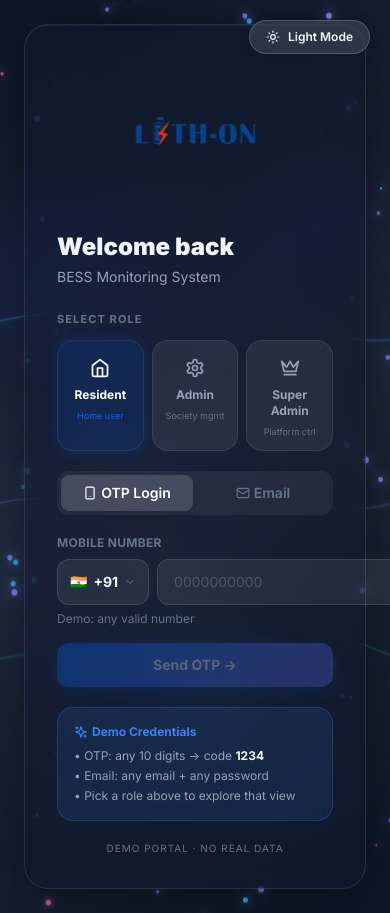
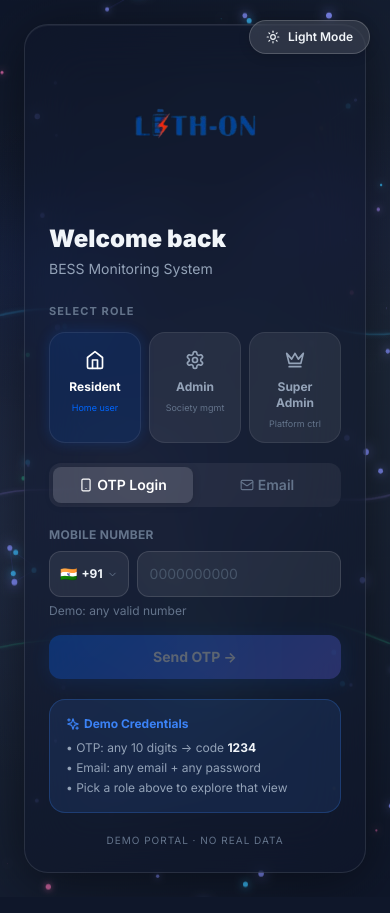
Before and after one commit to KSENGAR1/bess-portal-clean, a React (Vite) app: page / in a window 390 px wide. Built offline with nearby package versions, Linux system fonts and the light colour scheme.

Commit message:
fix: mobile number input overflow on small screens

```diff
--- a/src/pages/LoginPage.jsx
+++ b/src/pages/LoginPage.jsx
@@ -320,7 +320,7 @@ export default function LoginPage({ onLogin, dark, onToggleDark }) {
 
       {/* ── Right panel — glass card form ── */}
       <div className="relative z-10 w-full lg:w-[480px] flex-shrink-0 flex items-center justify-center p-6 lg:p-10">
-        <div className="w-full max-w-sm rounded-3xl p-8 transition-all duration-500"
+        <div className="w-full max-w-sm rounded-3xl p-6 sm:p-8 transition-all duration-500"
              style={{
                background: T.card,
                backdropFilter: 'blur(28px)',
@@ -379,15 +379,15 @@ export default function LoginPage({ onLogin, dark, onToggleDark }) {
                 <form onSubmit={e => { e.preventDefault(); handleSendOTP() }} className="space-y-4">
                   <div>
                     <label className="block text-xs font-bold uppercase tracking-wide mb-2" style={{ color: T.label }}>Mobile Number</label>
-                    <div className="flex gap-2">
+                    <div className="flex gap-2 min-w-0">
                       {/* Country dial code dropdown */}
-                      <div className="relative">
+                      <div className="relative flex-shrink-0">
                         <button type="button" onClick={() => setShowDialDrop(d => !d)}
-                                className="flex items-center gap-1.5 px-3 py-3 rounded-xl text-sm font-bold h-full whitespace-nowrap"
+                                className="flex items-center gap-1 px-2.5 py-3 rounded-xl text-sm font-bold whitespace-nowrap"
                                 style={{ background: T.input, border: `1px solid ${T.inputBorder}`, color: T.text }}>
                           <span>{country.flag}</span>
-                          <span>{country.dialCode}</span>
-                          <ChevronDown size={12} style={{ color: T.label }}/>
+                          <span className="text-xs">{country.dialCode}</span>
+                          <ChevronDown size={11} style={{ color: T.label }}/>
                         </button>
                         {showDialDrop && (
                           <>
@@ -423,7 +423,7 @@ export default function LoginPage({ onLogin, dark, onToggleDark }) {
                       <input type="tel" maxLength={country.maxLen} value={phone}
                              onChange={e => setPhone(e.target.value.replace(/\D/g, ''))}
                              placeholder={'0'.repeat(country.maxLen)}
-                             className="flex-1 px-4 py-3 rounded-xl text-sm outline-none transition-all"
+                             className="flex-1 min-w-0 px-3 py-3 rounded-xl text-sm outline-none transition-all"
                              style={{ background: T.input, border: `1px solid ${T.inputBorder}`, color: T.text }}
                              onFocus={e => e.target.style.borderColor = 'rgba(99,102,241,0.7)'}
                              onBlur={e => e.target.style.borderColor = T.inputBorder}/>
```
